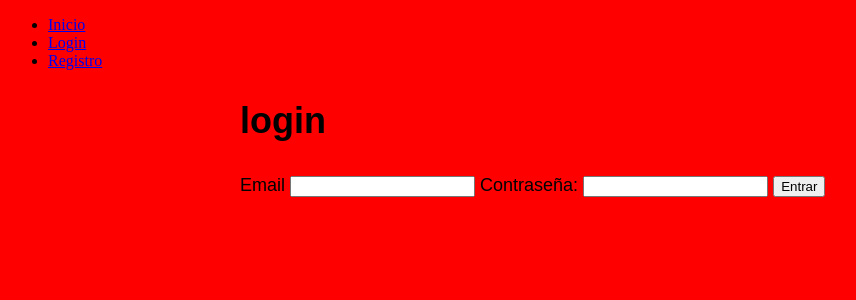
After one commit to JaimeGarcia94/eactivos, a Symfony app: template app/templates/user/login.html.twig in a window 1280 px wide. The commit adds this page. Shown: the top 300 px of the page, without its empty margins (0-856 px from the left). Run offline with Twig, Linux system fonts and the light colour scheme; the template is opened without the code that fills it, so the values that code supplies are empty; some libraries are stand-ins or nearby versions.

Commit message:
create login

```diff
--- a/app/templates/base.html.twig
+++ b/app/templates/base.html.twig
@@ -3,9 +3,21 @@
     <head>
         <meta charset="UTF-8">
         <title>{% block title %}Welcome!{% endblock %}</title>
-        {% block stylesheets %}{% endblock %}
+        {% block stylesheets %}
+            <link rel="stylesheet" href="{{ asset('assets/css/style.css') }}" type="text/css">
+            <link href="https://stackpath.bootstrapcdn.com/font-awesome/4.7.0/css/font-awesome.min.css" rel="stylesheet" integrity="sha384-wvfXpqpZZVQGK6TAh5PVlGOfQNHSoD2xbE+QkPxCAFlNEevoEH3Sl0sibVcOQVnN" crossorigin="anonymous">
+        {% endblock %}
     </head>
     <body>
+        {% block header %}
+            <div>
+                <ul>
+                    <li><a href="{{ path('auctions') }}">Inicio</a></li>
+                    <li><a href="{{ path('login') }}">Login</a></li>
+                    <li><a href="{{ path('register') }}">Registro</a></li>
+                </ul>
+            </div>
+        {% endblock %}
         {% block body %}{% endblock %}
         {% block javascripts %}{% endblock %}
     </body>
--- /dev/null
+++ b/app/templates/user/login.html.twig
@@ -0,0 +1,27 @@
+{% extends 'base.html.twig' %}
+
+{% block title %}login{% endblock %}
+
+{% block body %}
+    <div class="example-wrapper">
+        <h1>login</h1>
+
+        {% if error %}
+            <div class="alert alert-error">
+                {{ error.messagekey|trans(error.messageData, 'security') }}
+            </div>
+        {% endif %}
+
+        {% if app.user %}
+            {{ dump (app.user)}}
+        {% endif %}
+
+        <form action="{{ path('login') }}" method="POST">
+            <label for="username">Email</label>
+            <input type="email" id="username" name="_username" value="{{ last_username }}" />
+            <label for="password">Contraseña:</label>
+            <input type="password" id="password" name="_password" />
+            <input type="submit" value="Entrar" />
+        </form>
+    </div>
+{% endblock %}
--- a/app/templates/user/register.html.twig
+++ b/app/templates/user/register.html.twig
@@ -3,11 +3,6 @@
 {% block title %}Registro de usuarios{% endblock %}
 
 {% block body %}
-<style>
-    .example-wrapper { margin: 1em auto; max-width: 800px; width: 95%; font: 18px/1.5 sans-serif; }
-    .example-wrapper code { background: #F5F5F5; padding: 2px 6px; }
-</style>
-
 <div class="example-wrapper">
     <h1>Registro de usuarios</h1>
 
```
Also changed, not shown: app/config/routes.yaml (+7 -0 lines), app/src/Controller/UserController.php (+14 -0 lines), app/public/assets/css/style.css (added), 1 other file.
